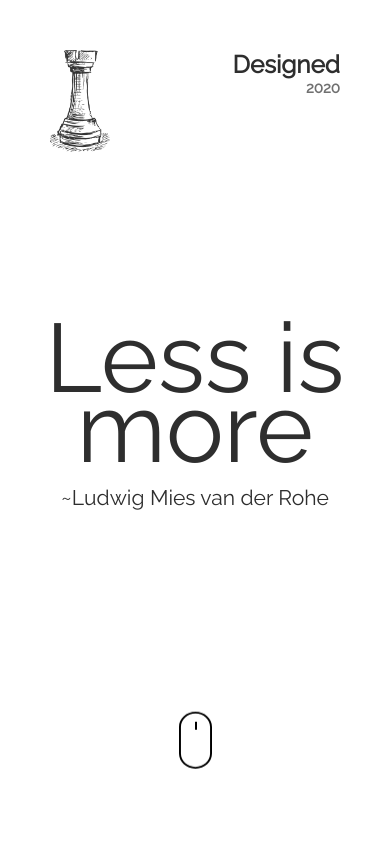
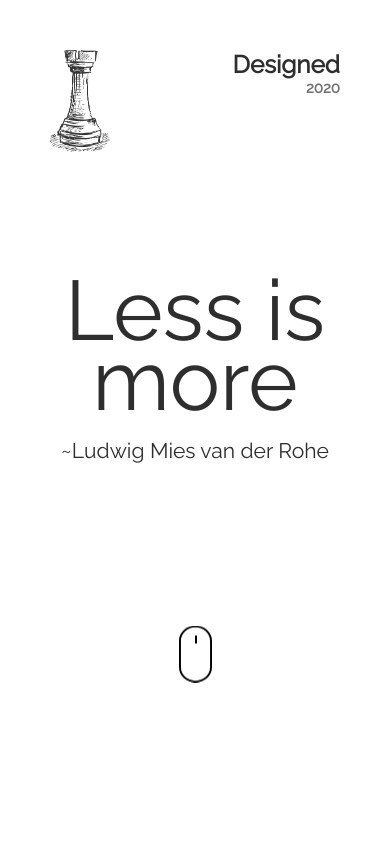
Before and after one commit to mmalak7/mmalak.portfolio.io, a React app: page / in a window 390 px wide. Shown: the top 844 px of the page. Built offline with nearby package versions, Linux system fonts and the light colour scheme.

Commit message:
mobile-anim for header&home

```diff
--- a/src/components/ContactComponent/Contact.js
+++ b/src/components/ContactComponent/Contact.js
@@ -10,15 +10,15 @@ export default function Contact() {
                 <h1>Contact</h1>
                 <div className='contact-cities'>
                     <h3>Let's talk</h3>
+                    <h4>marcinmalak7@gmail.com</h4>
                     <p><img id='location1' src={location}/>Hamburg</p>
                     <p><img id='location2' src={location}/>Barcelona</p>
                     <p><img id='location3' src={location}/>Wroclaw</p>
-                    <p>marcinmalak7@gmail.com</p>
                 </div>
                 <div className='buttons-wrapper'>
                     <div className='contact-social-buttons'>
-                        <a href="https://www.linkedin.com/in/"><svg xmlns="http://www.w3.org/2000/svg" viewBox="0 0 51.72 49.76"><path d="M12.46,6.1c0,3.19-2.4,5.76-6.27,5.76H6.12C2.39,11.86,0,9.29,0,6.1S2.46.33,6.27.33,12.39,2.83,12.46,6.1ZM.63,49.78h11.1V16.42H.63ZM39,15.64a11,11,0,0,0-10,5.5V16.42H17.87c.15,3.13,0,33.36,0,33.36H29V31.15a7.4,7.4,0,0,1,.36-2.7A6.07,6.07,0,0,1,35,24.39c4,0,5.61,3.06,5.61,7.55V49.78h11.1V30.66C51.73,20.41,46.27,15.64,39,15.64Z"></path></svg></a>
-                        <a href="https://www.github.com"><svg enable-background="new 0 0 24 24" height="512" viewBox="0 0 24 24" width="512" xmlns="http://www.w3.org/2000/svg"><path d="m12 .5c-6.63 0-12 5.28-12 11.792 0 5.211 3.438 9.63 8.205 11.188.6.111.82-.254.82-.567 0-.28-.01-1.022-.015-2.005-3.338.711-4.042-1.582-4.042-1.582-.546-1.361-1.335-1.725-1.335-1.725-1.087-.731.084-.716.084-.716 1.205.082 1.838 1.215 1.838 1.215 1.07 1.803 2.809 1.282 3.495.981.108-.763.417-1.282.76-1.577-2.665-.295-5.466-1.309-5.466-5.827 0-1.287.465-2.339 1.235-3.164-.135-.298-.54-1.497.105-3.121 0 0 1.005-.316 3.3 1.209.96-.262 1.98-.392 3-.398 1.02.006 2.04.136 3 .398 2.28-1.525 3.285-1.209 3.285-1.209.645 1.624.24 2.823.12 3.121.765.825 1.23 1.877 1.23 3.164 0 4.53-2.805 5.527-5.475 5.817.42.354.81 1.077.81 2.182 0 1.578-.015 2.846-.015 3.229 0 .309.21.678.825.56 4.801-1.548 8.236-5.97 8.236-11.173 0-6.512-5.373-11.792-12-11.792z" fill="#212121"/></svg></a>
+                        <a href="https://www.linkedin.com/mwlite/in/marcin-malak-871b90138"><svg xmlns="http://www.w3.org/2000/svg" viewBox="0 0 51.72 49.76"><path d="M12.46,6.1c0,3.19-2.4,5.76-6.27,5.76H6.12C2.39,11.86,0,9.29,0,6.1S2.46.33,6.27.33,12.39,2.83,12.46,6.1ZM.63,49.78h11.1V16.42H.63ZM39,15.64a11,11,0,0,0-10,5.5V16.42H17.87c.15,3.13,0,33.36,0,33.36H29V31.15a7.4,7.4,0,0,1,.36-2.7A6.07,6.07,0,0,1,35,24.39c4,0,5.61,3.06,5.61,7.55V49.78h11.1V30.66C51.73,20.41,46.27,15.64,39,15.64Z"></path></svg></a>
+                        <a href="https://www.github.com/mmalak7"><svg enable-background="new 0 0 24 24" height="512" viewBox="0 0 24 24" width="512" xmlns="http://www.w3.org/2000/svg"><path d="m12 .5c-6.63 0-12 5.28-12 11.792 0 5.211 3.438 9.63 8.205 11.188.6.111.82-.254.82-.567 0-.28-.01-1.022-.015-2.005-3.338.711-4.042-1.582-4.042-1.582-.546-1.361-1.335-1.725-1.335-1.725-1.087-.731.084-.716.084-.716 1.205.082 1.838 1.215 1.838 1.215 1.07 1.803 2.809 1.282 3.495.981.108-.763.417-1.282.76-1.577-2.665-.295-5.466-1.309-5.466-5.827 0-1.287.465-2.339 1.235-3.164-.135-.298-.54-1.497.105-3.121 0 0 1.005-.316 3.3 1.209.96-.262 1.98-.392 3-.398 1.02.006 2.04.136 3 .398 2.28-1.525 3.285-1.209 3.285-1.209.645 1.624.24 2.823.12 3.121.765.825 1.23 1.877 1.23 3.164 0 4.53-2.805 5.527-5.475 5.817.42.354.81 1.077.81 2.182 0 1.578-.015 2.846-.015 3.229 0 .309.21.678.825.56 4.801-1.548 8.236-5.97 8.236-11.173 0-6.512-5.373-11.792-12-11.792z" fill="#212121"/></svg></a>
                     </div>
                 </div>
             </div>
--- a/src/components/ContactComponent/Contact.scss
+++ b/src/components/ContactComponent/Contact.scss
@@ -1,5 +1,5 @@
 .contact{
-    margin-top: 4em;
+    margin-top: 6em;
     width: 100vw;
     height: auto;
 
@@ -14,36 +14,45 @@
         line-height: 1.7;
 
         .contact-cities {
-            margin-bottom: 1em;
+            margin-bottom: 4em;
 
             h3 {
-                margin-bottom: 1.5em;
+                font-size: 4.5vh;
+                color: #DA8950;
+            }
+
+            h4{
+                margin-bottom: 3.5em;
             }
 
             p{
+                font-size: 2.5vh;
                 margin-bottom: 0.5em;
             }
+
             img {
-                width: 1em;
-                height: 1em;
+                width: 1.2em;
+                height: 1.2em;
                 margin-right: .5em;
             }
         }
 
         h1 {
             font-size: 6.5vh;
-            margin-bottom: .5em;
+            margin-bottom: 1.7em;
         }
 
         .buttons-wrapper{
+
+            margin-bottom: 10em;
 
             .contact-social-buttons{
                 display: flex;
 
                 svg {
-                    width: 1.7em;
-                    height: 1.7em;
-                    margin-right: 1em;
+                    width: 1.9em;
+                    height: 1.9em;
+                    margin-right: 1.5em;
                 }
             }
         }
--- a/src/components/HomeComponent/Home.js
+++ b/src/components/HomeComponent/Home.js
@@ -5,12 +5,24 @@ import MagicMouse from '../../assets/magic-mouse.svg'
 export default function Home() {
     return (
         <div className='home'>
-            <h1>Less is</h1>
-            <h1>more</h1>
-            <h4>~Ludwig Mies van der Rohe</h4>
-            <div className='logo-mouse'>
-                <img id='chess' src={MagicMouse}/>
-            </div>
+            <h1>
+                <span className='a-0-h1'>
+                    Less is
+                </span>
+            </h1>
+            <h1>
+                <span className='a-0-h1'>
+                    more
+                </span>
+            </h1>
+            <h4>
+                <span className='a-0-h3'>
+                    ~Ludwig Mies van der Rohe
+                </span>
+            </h4>
+            <h4>
+                <img id='chess' src={MagicMouse} />
+            </h4>
         </div>
     )
 }
--- a/src/components/HomeComponent/Home.scss
+++ b/src/components/HomeComponent/Home.scss
@@ -1,22 +1,21 @@
 .home {
-
-    position: relative;
-    margin-top: 70px;
+    // position: relative;
+    padding-top: 120px;
     display: flex;
     flex-direction: column;
-    padding: 0;
     width: 100vw;
     line-height: 70px;
-    min-height: 60vh;
-    height: 60vh;
+    min-height: 80vh;
+    height: 80vh;
+    overflow: hidden;
 
     h1 {
-        margin: 0;
         text-align: center;
         font-family: 'Raleway', sans-serif;
         font-weight: lighter;
         color: #2E2E2E;
-        font-size: 11.5vh;
+        font-size: 10vh;
+        overflow: hidden;
     }
 
     h4 {
@@ -26,32 +25,63 @@
         text-align: center;
         color: #2E2E2E;
         font-size: 2.5vh;
+        overflow: hidden;
     }
 
-    .logo-mouse {
-        position: absolute;
-        width: 100vw;
-        margin-top: auto;
-        height: 100%;
+    .a-0-h1 {
+        display: block;
+        -webkit-animation: fade-in-txt 1.4s ease-in-out;
+    }
+
+    .a-0-h3 {
+        display: block;
+        -webkit-animation: fade-in-txt 1.8s ease-in-out;
+    }
+
+    h3 {
+        display: block;
+    }
+
+    img {
+        padding-top: 8rem;
+        -webkit-animation:
+            fade-in-img 2s ease-in-out,
+            moving 1.8s 2s infinite ease-in-out;
         transform: translateY(75%);
-        text-align: center;
+    }
 
-        img {
-            -webkit-animation: moving 1.8s infinite ease-in-out;
-        }
-    }
 }
 
 @keyframes moving {
     0% {
+        transform: translateY(0px);
+    }
+
+    50% {
         transform: translateY(15px);
     }
 
-    50% {
+    100% {
         transform: translateY(0px);
+    }
+}
+
+@keyframes fade-in-img {
+    0% {
+        transform: translate3d(0px, 100%, 0px);
     }
 
     100% {
-        transform: translateY(15px);
+        transform: translate3d(0px, 0%, 0px);
     }
 }
+
+@keyframes fade-in-txt {
+    0% {
+        transform: translate3d(0px, 200%, 0px);
+    }
+
+    100% {
+        transform: translate3d(0px, 0%, 0px);
+    }
+}
--- a/src/components/NavComponent/NavMenu.scss
+++ b/src/components/NavComponent/NavMenu.scss
@@ -6,24 +6,28 @@
     top: 0;
     left: 0;
     justify-content: space-between;
-    height: 30vh;
-    min-height: 30vh;
+    overflow: hidden;
 
     .logo-mobile {
-        transform: translate(50px, 50px);
+        padding-left: 50px;
+        padding-top: 50px;
+        -webkit-animation: fade-in-img 0.9s ease-in-out;
     }
 
     .topic {
-        transform: translate(-50px, 50px);
+        padding-right: 50px;
+        height: 100%;
+        padding-top: 50px;
         text-align: right;
         letter-spacing: normal;
+        overflow: hidden;
 
         h1 {
             margin: 0;
             color: #2E2E2E;
             font-size: 6.25vw;
             font-family: 'Raleway', sans-serif;
-
+            -webkit-animation: fade-in-txt 1.1s ease-in-out;
         }
 
         h3 {
@@ -31,6 +35,7 @@
             margin: 0;
             font-size: 15px;
             color: #707070;
+            -webkit-animation: fade-in-txt 1.2s ease-in-out;
         }
     }
 
@@ -39,3 +44,23 @@
         height: 102px;
     }
 }
+
+@keyframes fade-in-img {
+    0% {
+        transform: translate3d(0px, 100%, 0px);
+    }
+
+    100% {
+        transform: translate3d(0px, 0%, 0px);
+    }
+}
+
+@keyframes fade-in-txt {
+    0% {
+        transform: translate3d(0px, 200%, 0px);
+    }
+
+    100% {
+        transform: translate3d(0px, 0%, 0px);
+    }
+}
```
